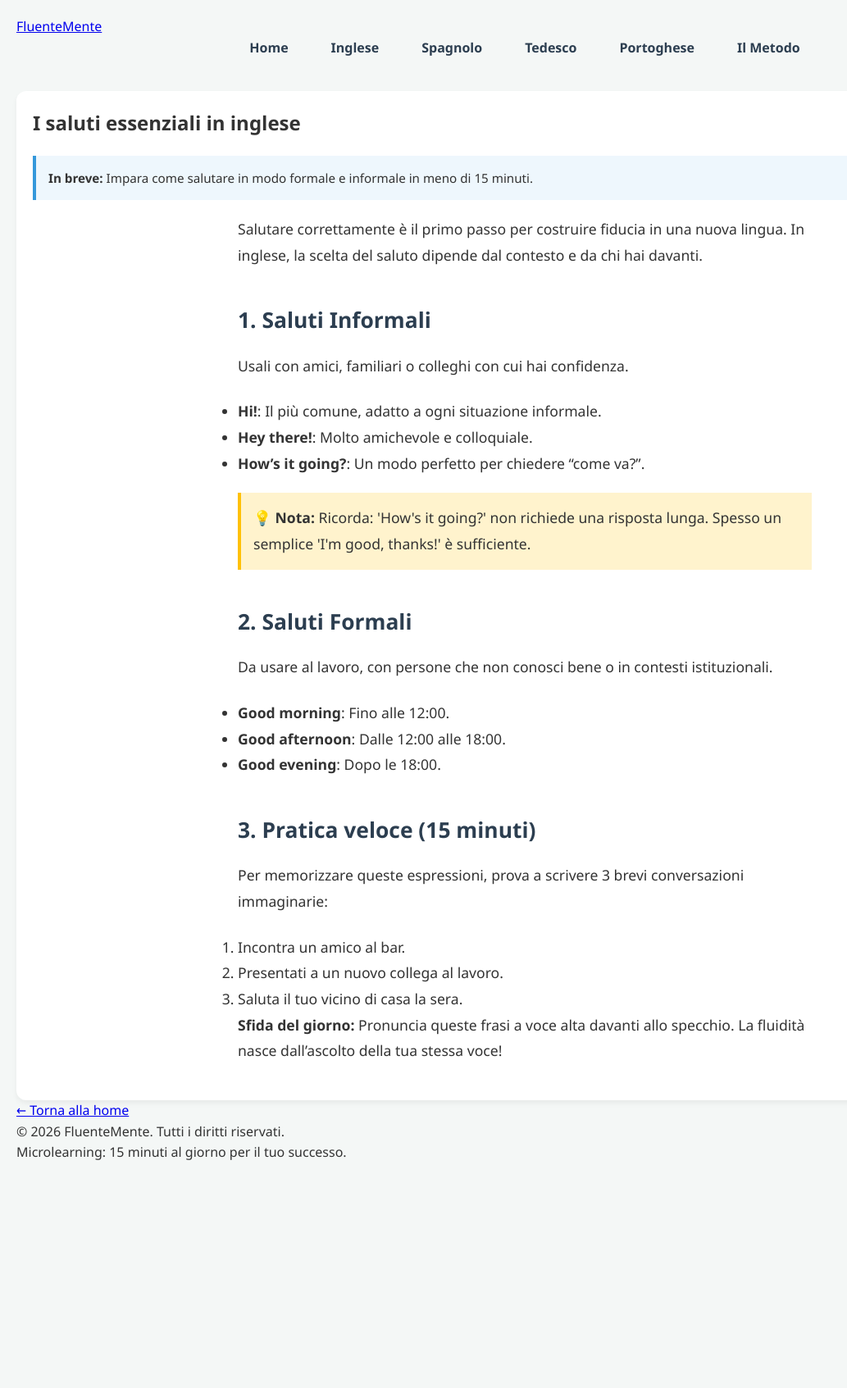
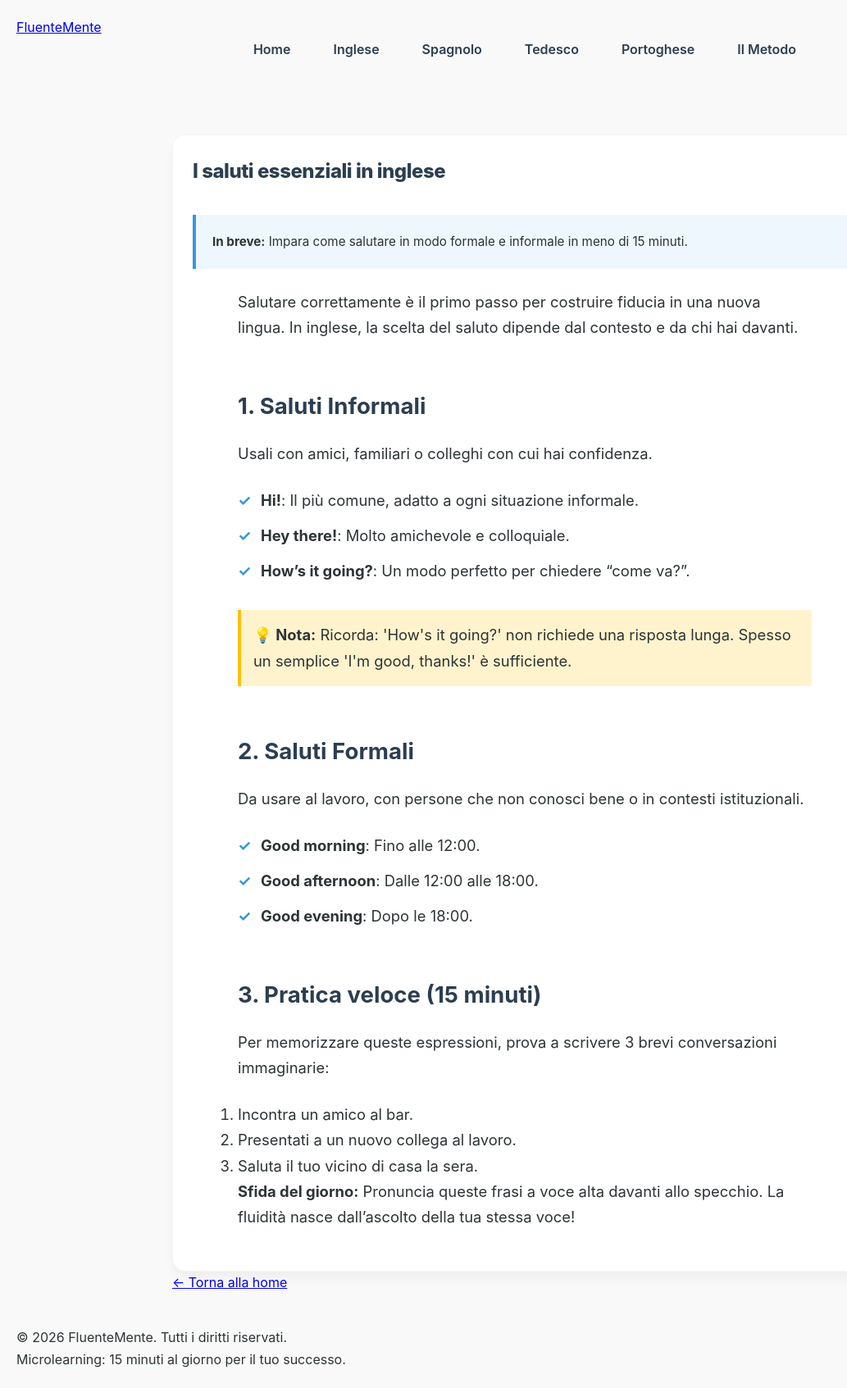
Before and after one commit to Nausica-c/Fluente-Mente, a Jekyll site: the page built from _inglese/saluti-essenziali.md, in a window 1280 px wide. Shown: the whole page at 82% size, without its empty margins (0-1033 px from the left). Built offline with Jekyll 4.4.1, drawn with Linux system fonts in a browser that asks for light colours; before the commit the page ends 1439 px from its top, so only the background shows below that.

Commit message:
Update style.css

```diff
--- a/assets/css/style.css
+++ b/assets/css/style.css
@@ -2,10 +2,10 @@
 :root {
   --primary-color: #2c3e50;
   --accent-color: #3498db;
-  --bg-color: #f4f7f6;
+  --bg-color: #f9f9f9; /* Leggermente più caldo */
   --card-bg: #ffffff;
-  --text-color: #333;
-  --font-main: 'Segoe UI', Tahoma, Geneva, Verdana, sans-serif;
+  --text-color: #2d3436; /* Leggermente più morbido del nero */
+  --font-main: 'Inter', -apple-system, BlinkMacSystemFont, "Segoe UI", Roboto, sans-serif;
 }
 
 * { box-sizing: border-box; margin: 0; padding: 0; }
@@ -14,8 +14,14 @@ body {
   font-family: var(--font-main);
   background-color: var(--bg-color);
   color: var(--text-color);
-  line-height: 1.6;
+  line-height: 1.7;
   padding: 20px;
+}
+
+main {
+  max-width: 900px;
+  margin: 0 auto;
+  padding: 40px 20px;
 }
 
 /* --- 2. Navigazione --- */
@@ -24,15 +30,16 @@ body {
   list-style: none;
   gap: 20px;
   justify-content: center;
-  margin-bottom: 40px;
+  margin-bottom: 50px;
 }
 
 .main-nav a {
   text-decoration: none;
   color: var(--primary-color);
-  font-weight: bold;
+  font-weight: 600;
   padding: 8px 16px;
-  border-radius: 6px;
+  border-radius: 8px;
+  transition: all 0.3s ease;
 }
 
 .main-nav a.active {
@@ -44,51 +51,78 @@ body {
 .grid-container {
   display: grid;
   grid-template-columns: repeat(auto-fill, minmax(280px, 1fr));
-  gap: 20px;
-  max-width: 1000px;
+  gap: 24px;
   margin: 0 auto;
 }
 
 .card {
   background: var(--card-bg);
-  padding: 20px;
-  border-radius: 12px;
-  box-shadow: 0 4px 6px rgba(0,0,0,0.05);
-  transition: transform 0.2s ease;
+  padding: 24px;
+  border-radius: 16px;
+  border: 1px solid rgba(0,0,0,0.04);
+  box-shadow: 0 10px 15px -3px rgba(0,0,0,0.05);
+  transition: all 0.3s ease;
 }
 
-.card:hover { transform: translateY(-5px); }
-.card h3 { margin-bottom: 10px; color: var(--primary-color); }
+.card:hover {
+  box-shadow: 0 20px 25px -5px rgba(0,0,0,0.1);
+  transform: translateY(-8px);
+}
 
-/* --- 4. Leggibilità Articoli (Anti-Muro di Testo) --- */
+.card h3 { margin-bottom: 12px; color: var(--primary-color); font-weight: 700; }
+
+/* --- 4. Leggibilità Articoli --- */
 article .content {
     max-width: 700px;
     margin: 0 auto;
-    font-size: 1.1rem;
-    line-height: 1.8;
+    font-size: 1.15rem;
 }
 
-article p { margin-bottom: 1.5rem; }
+article p { margin-bottom: 1.6rem; }
+
+article h1 {
+    font-weight: 800;
+    margin-bottom: 2rem;
+    color: var(--primary-color);
+    letter-spacing: -0.02em;
+}
 
 article h2, article h3 {
-    margin-top: 2.5rem;
-    margin-bottom: 1rem;
+    margin-top: 3.5rem;
+    margin-bottom: 1.2rem;
     color: var(--primary-color);
+    font-weight: 700;
+}
+
+/* Liste Eleganti */
+article ul { list-style: none; margin-bottom: 2rem; }
+article ul li {
+    padding-left: 28px;
+    position: relative;
+    margin-bottom: 12px;
+}
+article ul li::before {
+    content: "✓";
+    color: var(--accent-color);
+    font-weight: bold;
+    position: absolute;
+    left: 0;
 }
 
 /* --- 5. Componenti Microlearning --- */
 .in-breve {
   background: #eef7fd;
   border-left: 4px solid var(--accent-color);
-  padding: 15px;
-  margin: 20px 0;
+  padding: 20px;
+  margin: 25px 0;
   font-size: 0.95em;
   border-radius: 0 8px 8px 0;
 }
 
 /* --- 6. Mobile Responsiveness --- */
 @media (max-width: 600px) {
-  .main-nav ul { flex-direction: column; align-items: center; }
+  .main-nav ul { flex-direction: column; align-items: center; gap: 10px; }
   body { padding: 10px; }
   .grid-container { grid-template-columns: 1fr; }
+  article h1 { font-size: 1.8rem; }
 }
```
